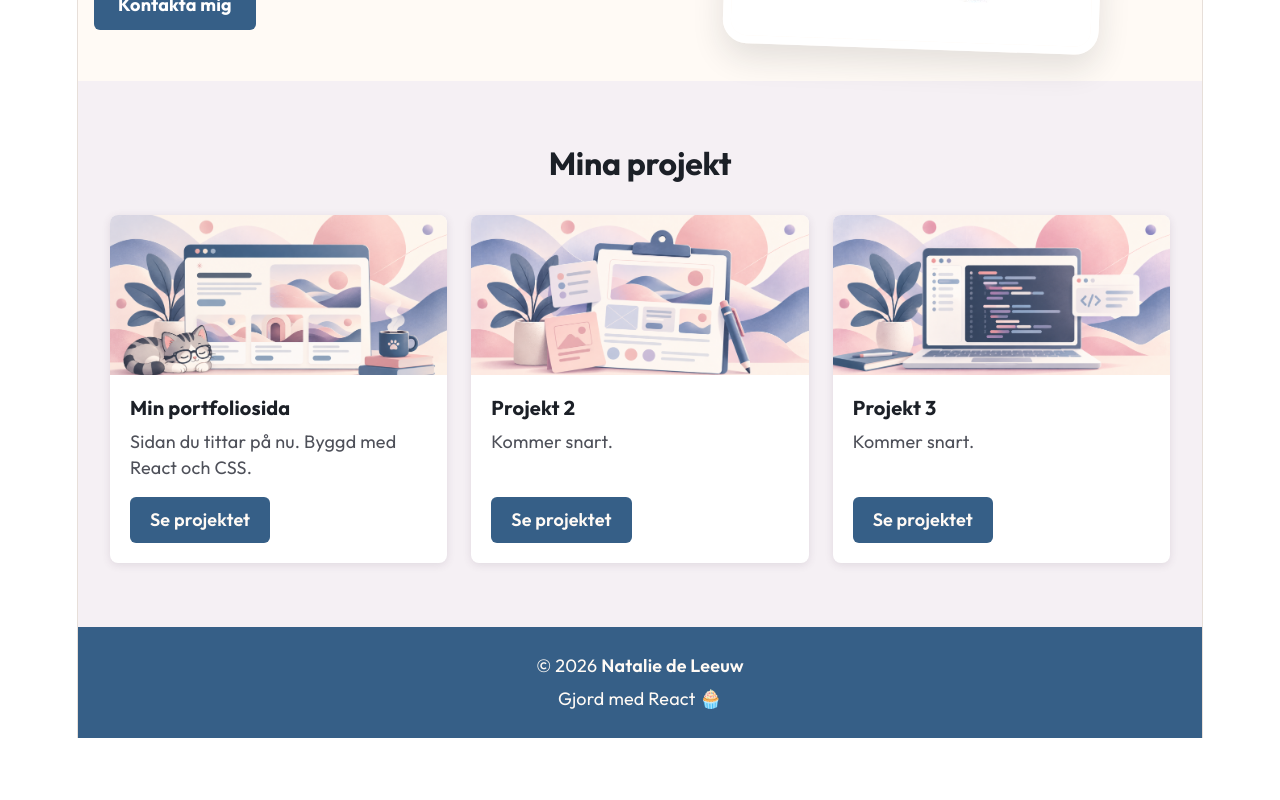
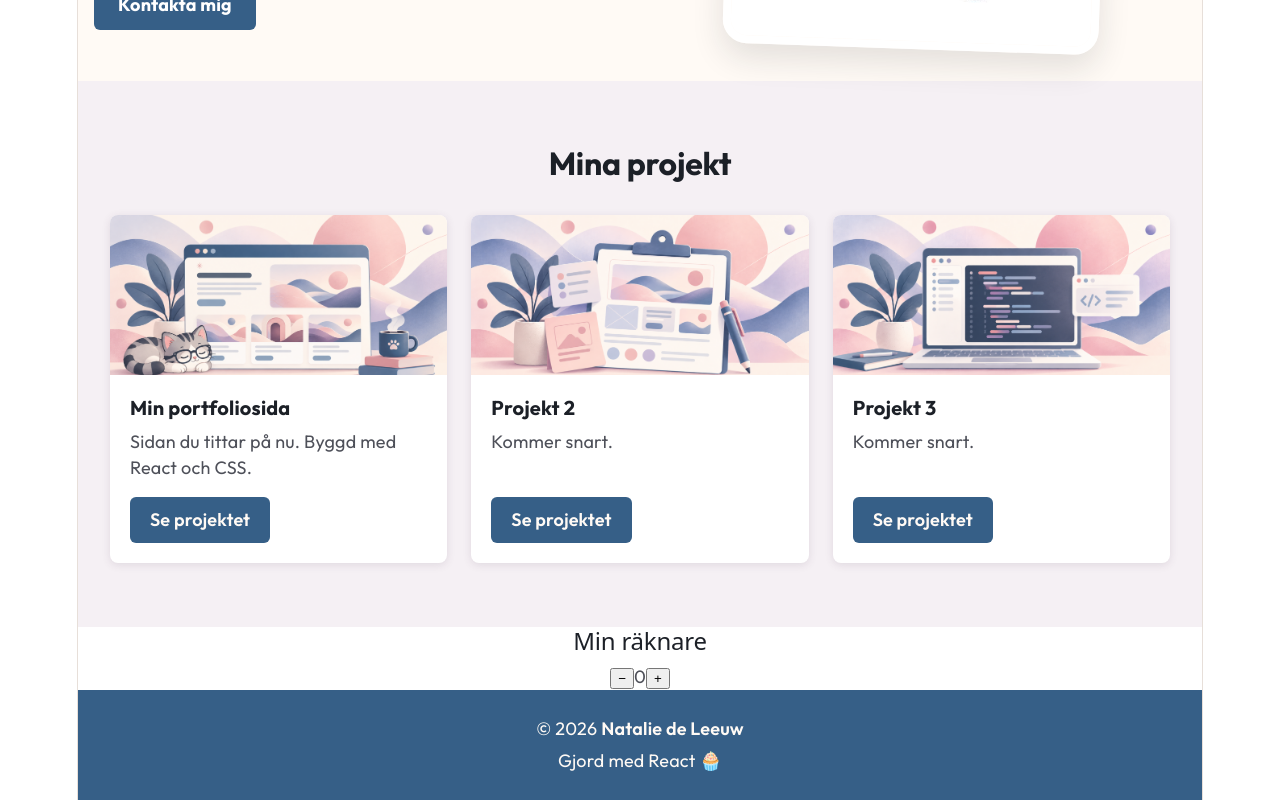
Before and after one commit to nataliedeleeuw/min-sida-experiment, a React (Vite) app: page / in a window 1280 px wide. Shown: the part 512-1312 px from the top of the page. Before the commit the page ends 1250 px from the top, so only its background shows below. Built offline with nearby package versions, Linux system fonts and the light colour scheme.

Commit message:
https://github.com/nataliedeleeuw/min-sida-experiment

```diff
--- /dev/null
+++ b/src/components/Raknare.jsx
@@ -0,0 +1,23 @@
+import { useState } from "react";
+
+function Raknare() {
+  const [antal, setAntal] = useState(0);
+
+  return (
+    <section>
+      <h2>Min räknare</h2>
+
+      <button onClick={() => setAntal(antal - 1)}>
+        −
+      </button>
+
+      <span>{antal}</span>
+
+      <button onClick={() => setAntal(antal + 1)}>
+        +
+      </button>
+    </section>
+  );
+}
+
+export default Raknare;
--- a/src/pages/Hem.jsx
+++ b/src/pages/Hem.jsx
@@ -1,5 +1,6 @@
 import Hero from "../components/Hero";
 import Projekt from "../components/Projekt";
+import Raknare from "../components/Raknare";
 
 function Hem() {
   return (
@@ -9,6 +10,7 @@ function Hem() {
         titel="Tech Trainee"
       />
       <Projekt />
+      <Raknare />
     </>
   );
 }
```
